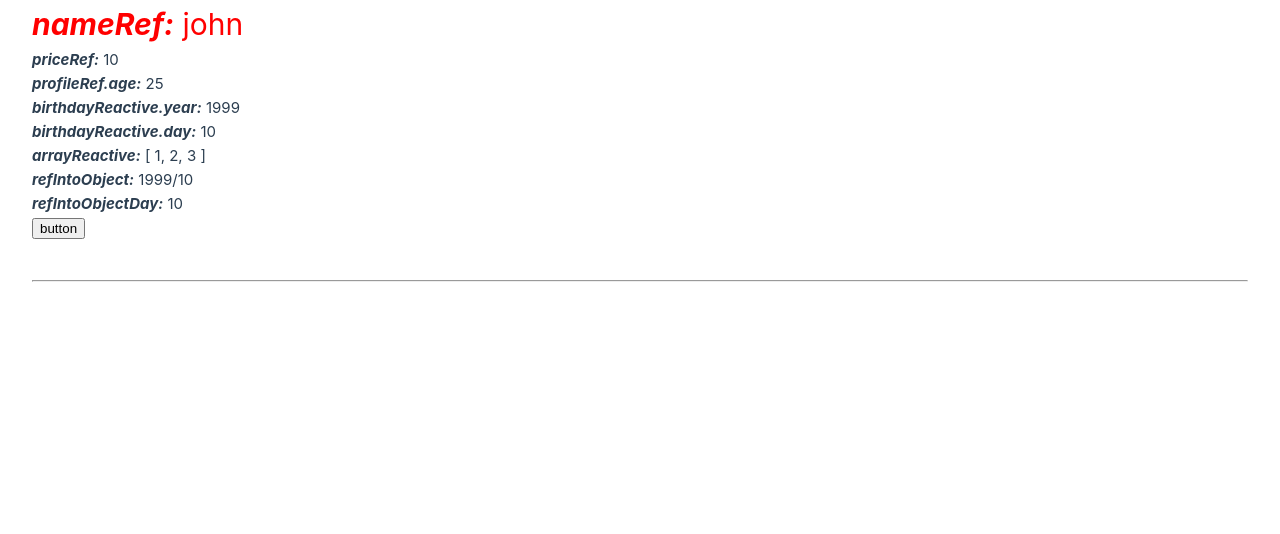
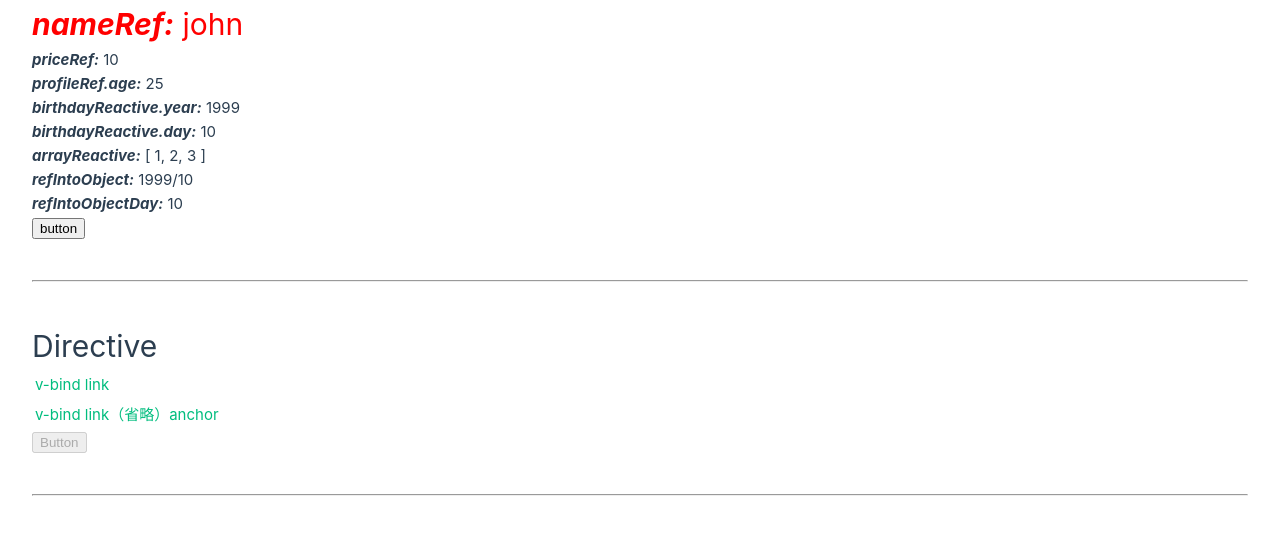
Before and after one commit to sogo-0910/vue-practice, a Vue app: page / in a window 1280 px wide. Shown: the top 534 px of the page. Built offline with nearby package versions, Linux system fonts and the light colour scheme; the HTML template or start-up script is replaced by a standard one.

Commit message:
feat:v-bindの勉強

```diff
--- a/src/App.vue
+++ b/src/App.vue
@@ -1,10 +1,13 @@
 <script setup lang="ts">
 import reactivePractice from './components/reactivePractice.vue'
+import directivePractice from './components/directivePractice.vue'
 </script>
 
 <template>
   <div className="div">
     <reactivePractice />
+    <hr />
+    <directivePractice />
     <hr />
   </div>
 </template>
--- a/src/assets/main.css
+++ b/src/assets/main.css
@@ -10,6 +10,7 @@
 
 a,
 .green {
+  display: block;
   text-decoration: none;
   color: hsla(160, 100%, 37%, 1);
   transition: 0.4s;
--- /dev/null
+++ b/src/components/directivePractice.vue
@@ -0,0 +1,23 @@
+<script setup lang="ts">
+import { ref, computed } from 'vue'
+import type { Ref } from 'vue'
+
+const message: Ref<string> = ref('<h1>Directive</h1>')
+const vBindURL: Ref<string> = ref('https://www.google.com/')
+const href: Ref<string> = ref('https://www.google.com/')
+const id: Ref<string> = ref('anchor')
+</script>
+
+<template>
+  <!-- Start: v-html -->
+  <div v-html="message"></div>
+  <!-- End: v-html -->
+
+  <!-- Start: v-bind -->
+  <a :href="vBindURL">v-bind link</a>
+  <a :id :href>v-bind link（省略）{{ id }}</a>
+  <button type="submit" :disabled="true">Button</button>
+  <!-- End: v-bind -->
+</template>
+
+<style scoped></style>
```
